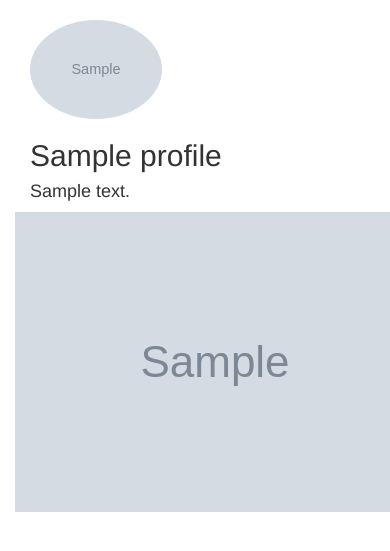
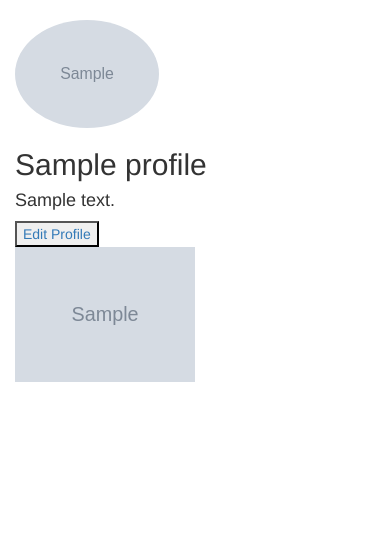
Before and after one commit to Kiptim54/Instagram, a Django app: page /accounts/profile/ in a window 390 px wide; the page is wider, and only the part inside the window is pictured. Shown: the part 134-685 px from the top of that part. Run offline with Django 3.2, Linux system fonts and the light colour scheme; a user stored in the database is signed in; tables that the repository leaves empty hold one stand-in row (values such as "Sample post"); grey boxes marked "Sample" are stand-in pictures; some libraries are stand-ins or nearby versions.

Commit message:
add profile images

```diff
--- a/instagram/models.py
+++ b/instagram/models.py
@@ -86,3 +86,11 @@ class Comments(models.Model):
 class Likes(models.Model):
     user=models.ForeignKey(User, on_delete=models.CASCADE)
     likes=models.IntegerField(default=0, null=True)
+
+    def __str__(self):
+        return self.user.username
+
+    @classmethod
+    def get_likes(cls):
+        likes=cls.objects.all()
+        return likes
--- a/instagram/templates/user/profile.html
+++ b/instagram/templates/user/profile.html
@@ -1,30 +1,35 @@
 {% extends 'user/base.html' %} {% block content %}
+
+<!-- remember to add function for profile picture -->
+
 <div class="container">
     <div class="row">
-        <!-- remember to add function for profile picture -->
-        <div class="col-md-6 col-md-offset-3">
-            <div class="container">
-                <div class="row">
-                    <div class="col-md-6">
-                        <img style="width:40%; border-radius:99%;" src="{{profiles.profile_photo.url}}" class="img-responsive" alt="profile picture">
-                        <h2>{{profiles.name}}</h2>
-                        <h4>{{profiles.bio}}</h4>
+        <div class="col-md-3 col-md-offset-1 centered">
+            <img style="width:40%; border-radius:99%;" src="{{profiles.profile_photo.url}}" class="img-responsive" alt="profile picture">
+        </div>
+        <div class="col-md-3 col-md-offset-1">
+            <h2>{{profiles.name}}</h2>
+            <h4>{{profiles.bio}}</h4>
 
-
-                    </div>
-                </div>
-            </div>
+            <button>
+                <a href=""> Edit Profile</a>
+            </button>
 
         </div>
+
     </div>
+
 </div>
+
 <div class="container">
     <div class="row">
-        <div class="col-md-6 col-md-offset-3">
-            {% if images %} {% for image in images %}
-            <img src="{{image.image.url }}" alt="here is a photo"> {% endfor %} {% endif %}
+        {% if images %} {% for image in images %}
+        <div class="col-md-3">
+
+            <img src="{{image.image.url }}" alt="here is a photo" style="height:50%;" class="img-responsive">
 
         </div>
+        {% endfor %} {% endif %}
     </div>
 </div>
 {% endblock %}
--- a/instagram/urls.py
+++ b/instagram/urls.py
@@ -6,7 +6,7 @@ from django.conf.urls.static import static
 
 urlpatterns = [
    url(r'^$', views.home_page, name='index'),
-   url(r'^accounts/profile/edit', views.user_profile_edit, name='profile'),
+   url(r'^profile/edit', views.user_profile_edit, name='profile'),
    url(r'^logout/', views.logout, {"next_page": '/'}),
    url(r'^upload/', views.user_upload_images, name="uploadphotos" ),
    url(r'^accounts/profile/', views.user_profile, name="userprofile"),
--- a/instagram/views.py
+++ b/instagram/views.py
@@ -3,7 +3,7 @@ from django.http import HttpResponse, Http404
 from django.contrib.auth import authenticate, login, logout
 from django.contrib.auth.views import logout
 from django.contrib.auth.decorators import login_required
-from .models import Photos, Profile, Comments
+from .models import Photos, Profile, Comments, Likes
 from .forms import ProfileForm, PhotoForm, CommentForm
 from django.core.exceptions import ValidationError
 
@@ -13,10 +13,12 @@ def home_page(request):
     '''
     current_user=request.user.id
     title = "Instagram | Home"
+    likes=Likes.get_likes()
+    print(likes)
     images=Photos.display_images()
     comments=Comments.objects.all()
-    print(comments)
-    return render(request, 'user/index.html', {"title": title, "images":images, "comments":comments})
+
+    return render(request, 'user/index.html', {"title": title, "images":images, "comments":comments, "likes":likes})
 
 def view_image(request, id):
     title="images_details"
@@ -136,8 +138,8 @@ def search_username(request):
         searched_profile=Profile.find_username(search_term)
         message=f'{search_term}'
 
-        return render(request, 'user/profiles.html', {"message":message, "profiles":searched_profile})
+        return render(request, 'user/search_profiles.html', {"message":message, "profiles":searched_profile})
 
     else:
         message='No one found.Sorry'
-        return render(request, 'user/profiles.html', {"message":message})
+        return render(request, 'user/search_profiles.html', {"message":message})
```
Also changed, not shown: instagram/templates/user/index.html (+5 -2 lines), instagram/templates/user/search_profiles.html (renamed from instagram/templates/user/profiles.html), media/articles/Greek-Lemon-Garlic-Chicken-Salad-e1482864859952_6ClKnnu.jpg (added).
